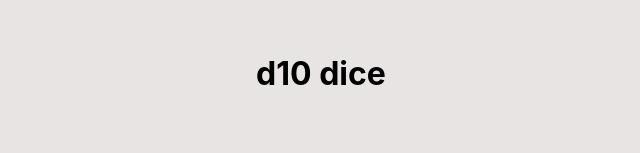
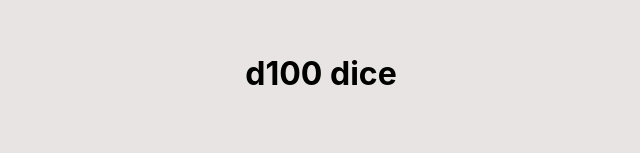
Before and after one commit to Coutnwessex/d10, a plain HTML site: page index.html in a window 1280 px wide. Shown: the part 104-257 px from the top of the page, without its empty margins (319-959 px from the left). Drawn offline with Linux system fonts and the light colour scheme.

Commit message:
Update index.html

```diff
--- a/index.html
+++ b/index.html
@@ -9,7 +9,7 @@
 <body>
     <main>
         <div class="container">
-            <h1>d10 dice</h1>
+            <h1>d100 dice</h1>
             <div class="dice">
             <div id="value1" class="value-style">0</div>
             <div id="value2" class="value-style">0</div>
```
